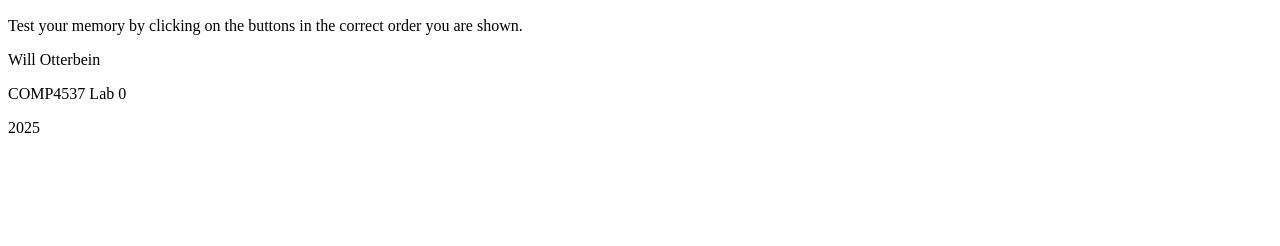
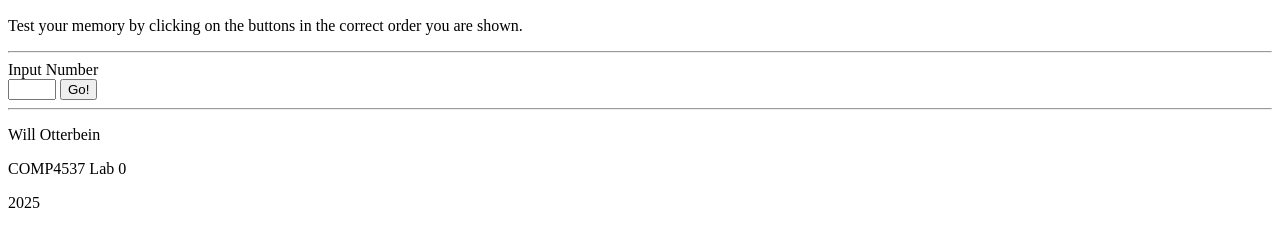
Before and after one commit to BetterLordWilliam/COMP4537_Lab_0, a website: page COMP4537/labs/0/index.html in a window 1280 px wide. Shown: the part 110-356 px from the top of the page. Drawn offline with Linux system fonts and the light colour scheme.

Commit message:
WO: Started working on creating the controller for the index page.

```diff
--- a/COMP4537/labs/0/index.html
+++ b/COMP4537/labs/0/index.html
@@ -11,11 +11,19 @@
             <h2>Will Otterbein, COMP4537, Lab 0</h2>
             <p>Test your memory by clicking on the buttons in the correct order you are shown.</p>
         </header>
-        <script src="./js/index.js"></script>
+        <hr />
+        <form id="numberForm">
+            <label for="inumber">Input Number</label>
+            <br />
+            <input id="inumber" name="inumber" type="number" min="3" max="7" />
+            <input name="startGame" type="submit" value="Go!" />
+        </form>
+        <hr />
         <footer>
             <p>Will Otterbein</p>
             <p>COMP4537 Lab 0</p>
             <p>2025</p>
         </footer>
+        <script src="./js/Controller.js"></script>
     </body>
 </html>
--- /dev/null
+++ b/COMP4537/labs/0/js/Controller.js
@@ -0,0 +1,15 @@
+class Controller {
+    constructor() {
+        console.log('New instance of Controller created');
+        this.form = document.querySelector('#numberForm');
+
+        // Add event listeners
+    }
+
+    startGame(e) {
+        console.log('We are starting the game!');
+        console.log(e);
+    }
+}
+
+export const controller = new Controller();
```
